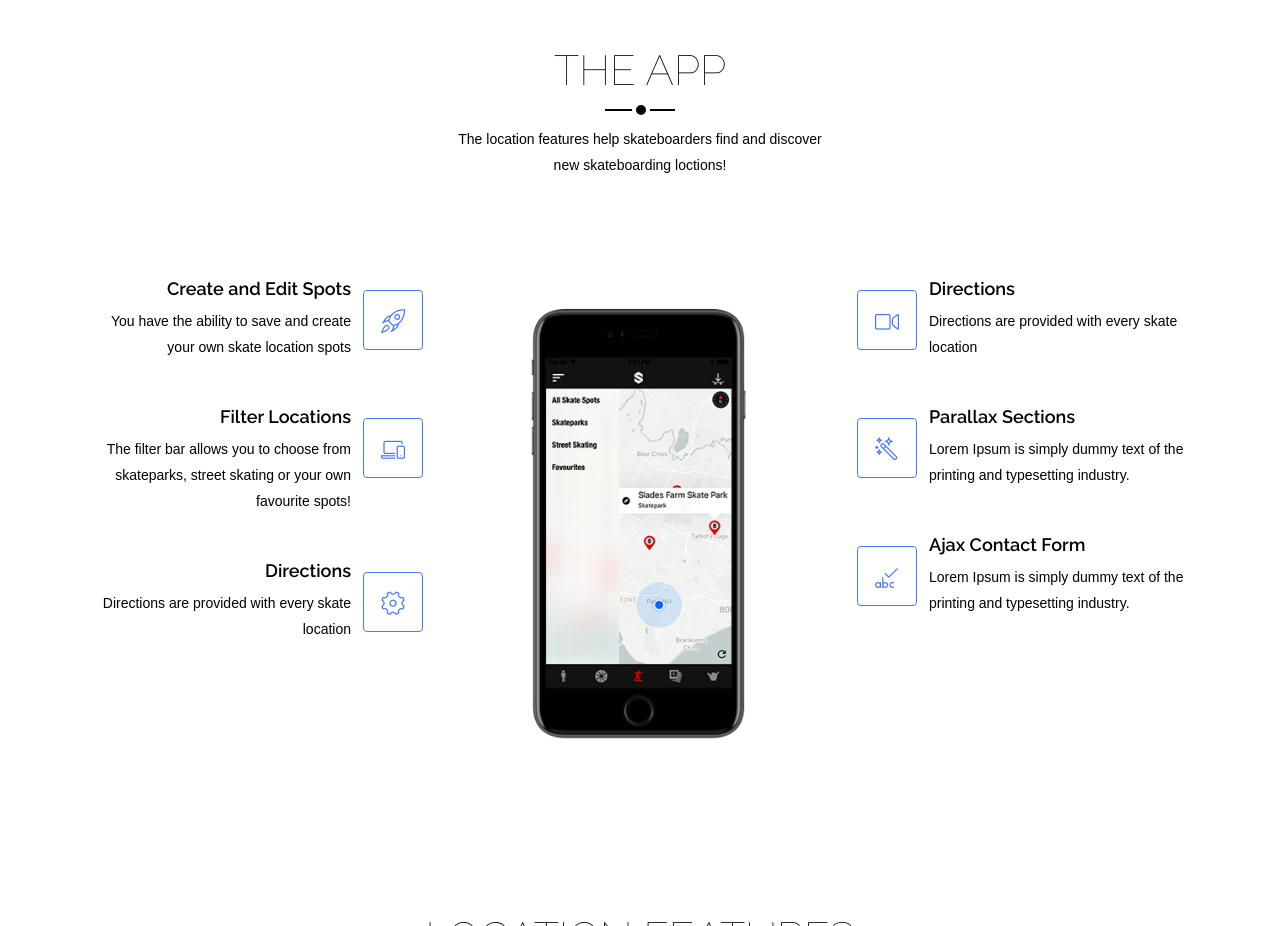
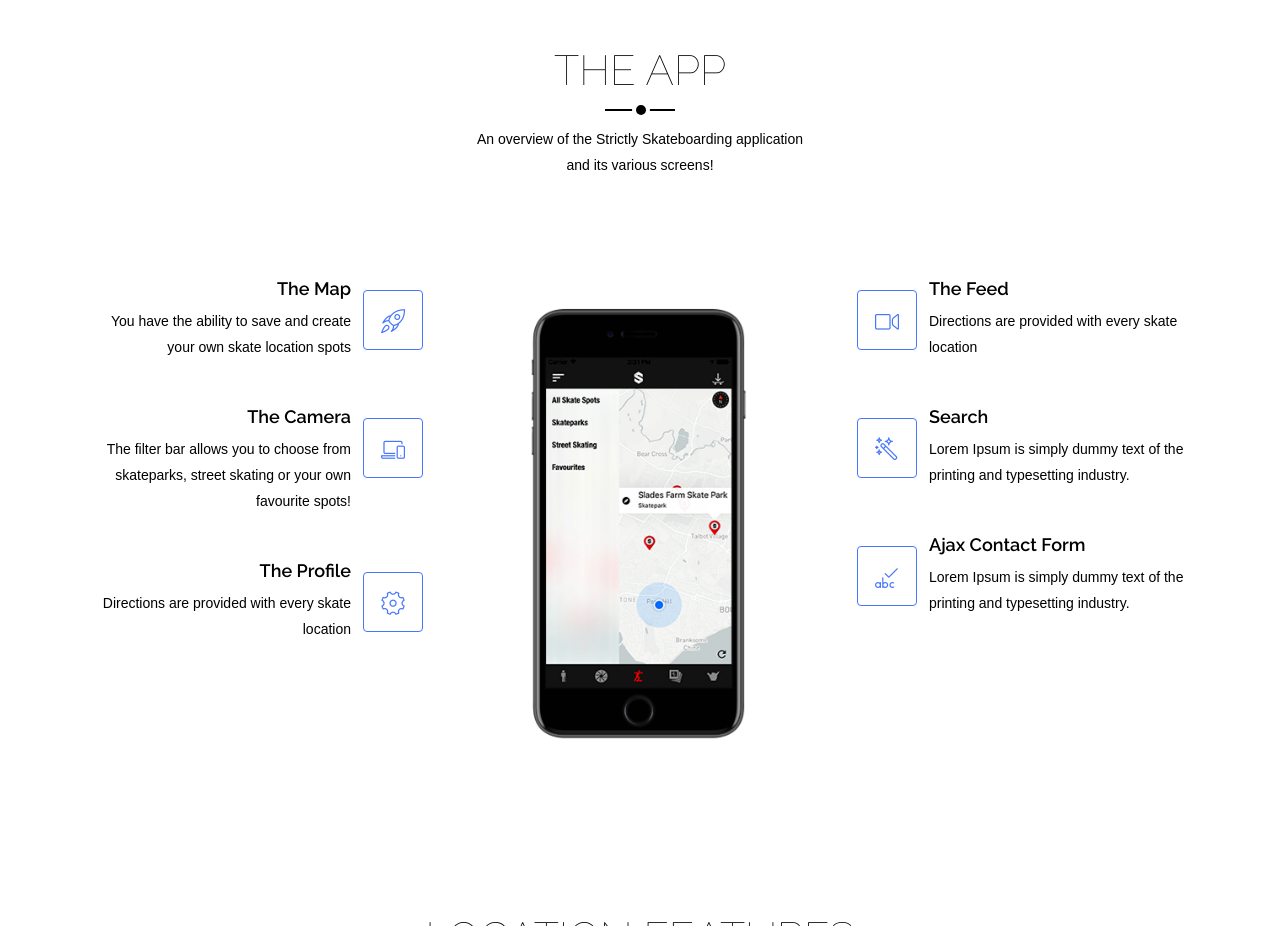
Before and after one commit to StrictlySkateboarding/StrictlySkateboarding.github.io, a plain HTML site: page index.html in a window 1280 px wide. Shown: the part 840-1766 px from the top of the page. Drawn offline with Linux system fonts and the light colour scheme.

Commit message:
Video and Screens

```diff
--- a/index.html
+++ b/index.html
@@ -166,7 +166,7 @@
         <div class="section-header">
           <h2 class="section-title wow fadeIn" data-wow-duration="1000ms" data-wow-delay="0.3s"> The <span>App</span></h2>
           <hr class="lines wow zoomIn" data-wow-delay="0.3s">
-          <p class="section-subtitle wow fadeIn" data-wow-duration="1000ms" data-wow-delay="0.3s">The location features help skateboarders find and discover <br> new skateboarding loctions!</p>
+          <p class="section-subtitle wow fadeIn" data-wow-duration="1000ms" data-wow-delay="0.3s">An overview of the Strictly Skateboarding application <br> and its various screens!</p>
         </div>
         <div class="row">
           <div class="col-lg-4 col-md-4 col-sm-4 col-xs-12">
@@ -176,7 +176,7 @@
                   <i class="lnr lnr-rocket"></i>
                 </span>
                 <div class="text">
-                  <h4>Create and Edit Spots</h4>
+                  <h4>The Map</h4>
                   <p>You have the ability to save and create your own skate location spots</p>
                 </div>
               </div>
@@ -185,7 +185,7 @@
                   <i class="lnr lnr-laptop-phone"></i>
                 </span>
                 <div class="text">
-                  <h4>Filter Locations</h4>
+                  <h4>The Camera</h4>
                   <p>The filter bar allows you to choose from skateparks, street skating or your own favourite spots!</p>
                 </div>
               </div>
@@ -194,7 +194,7 @@
                   <i class="lnr lnr-cog"></i>
                 </span>
                 <div class="text">
-                  <h4>Directions</h4>
+                  <h4>The Profile</h4>
                   <p>Directions are provided with every skate location</p>
                 </div>
               </div>
@@ -212,7 +212,7 @@
                   <i class="lnr lnr-camera-video"></i>
                 </span>
                 <div class="text">
-                  <h4>Directions</h4>
+                  <h4>The Feed</h4>
                   <p>Directions are provided with every skate location</p>
                 </div>
               </div>
@@ -221,7 +221,7 @@
                   <i class="lnr lnr-magic-wand"></i>
                 </span>
                 <div class="text">
-                  <h4>Parallax Sections</h4>
+                  <h4>Search</h4>
                   <p>Lorem Ipsum is simply dummy text of the printing and typesetting industry.</p>
                 </div>
               </div>
```
Also changed, not shown: 1 other file.
